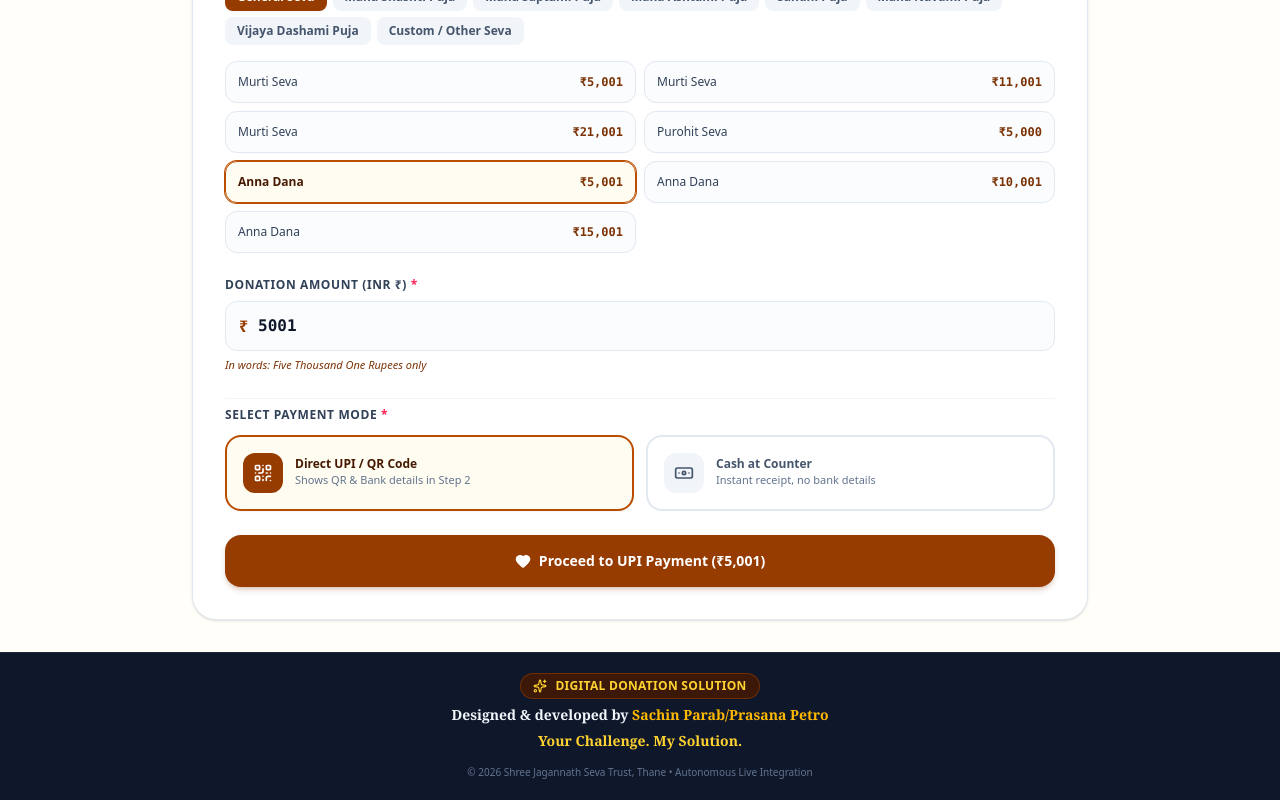
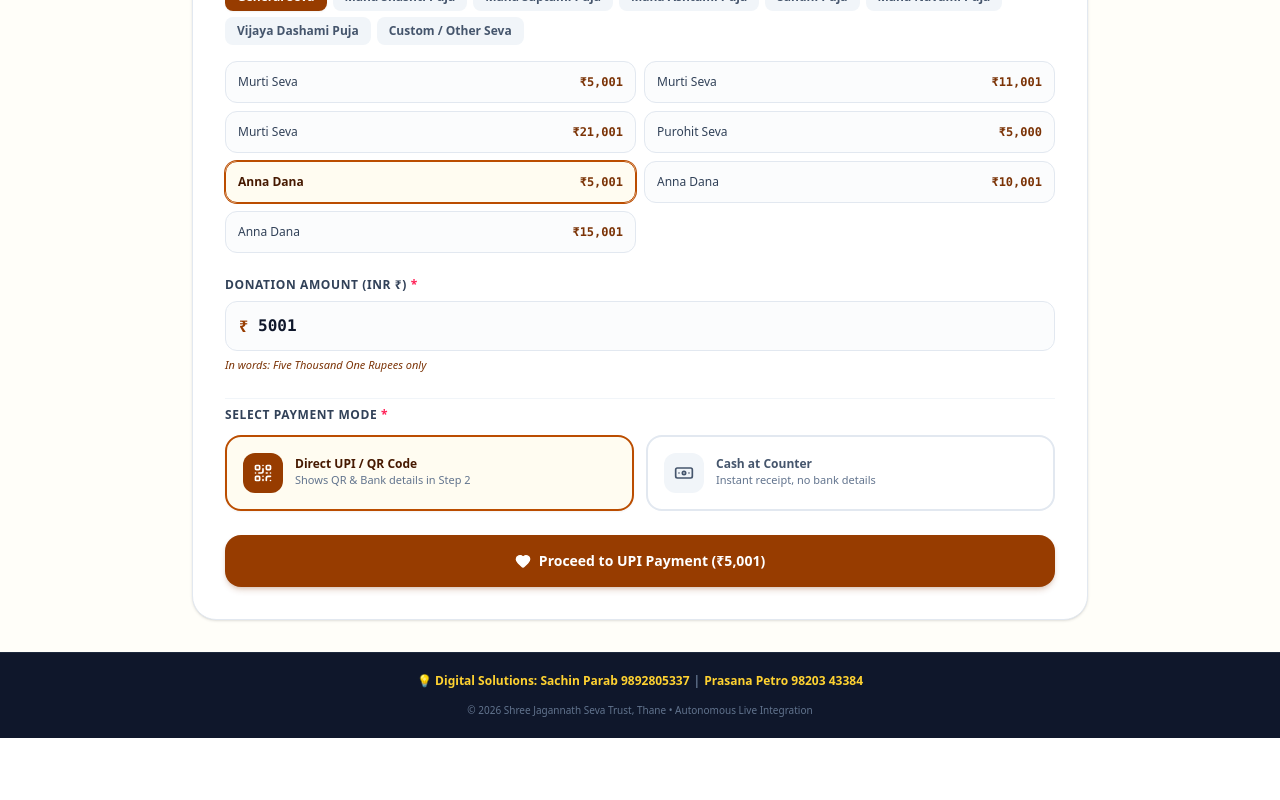
Before and after one commit to sjst-collect/SJST-Seva, a React (Vite) app: page / in a window 1280 px wide. Shown: the part 838-1638 px from the top of the page. After the commit the page ends 1576 px from the top, so only its background shows below. Built offline with nearby package versions, Linux system fonts and the light colour scheme; no server answers.

Commit message:
Update App.tsx
footer

```diff
--- a/src/App.tsx
+++ b/src/App.tsx
@@ -1045,17 +1045,21 @@ function App() {
       <footer className="mt-auto bg-slate-900 text-slate-300 border-t border-slate-800 py-5 px-4 sm:px-6 lg:px-8">
         <div className="max-w-4xl mx-auto text-center space-y-1.5">
 
-          <div className="inline-flex items-center gap-2 px-3 py-1 rounded-full bg-amber-950/80 border border-amber-800/60 text-amber-300 text-xs font-bold tracking-wide uppercase">
-            <Sparkles className="w-3.5 h-3.5" />
-            <span>Digital Donation Solution</span>
-          </div>
-
-          <div className="text-sm font-semibold text-slate-100 font-serif">
-            Designed &amp; developed by <strong className="text-amber-400">Sachin Parab/Prasana Petro</strong>
-          </div>
-
-          <div className="text-sm font-bold text-amber-300 font-serif">
-            Your Challenge. My Solution.
+          <div className="text-[10px] sm:text-xs font-semibold text-amber-300">
+            💡 Digital Solutions:{' '}
+            <a
+              href="tel:+919892805337"
+              className="hover:underline whitespace-nowrap"
+            >
+              Sachin Parab 9892805337
+            </a>
+            <span className="mx-1 text-slate-500">|</span>
+            <a
+              href="tel:+919820343384"
+              className="hover:underline whitespace-nowrap"
+            >
+              Prasana Petro 98203 43384
+            </a>
           </div>
 
           <div className="pt-2 text-[10px] text-slate-500">
```
